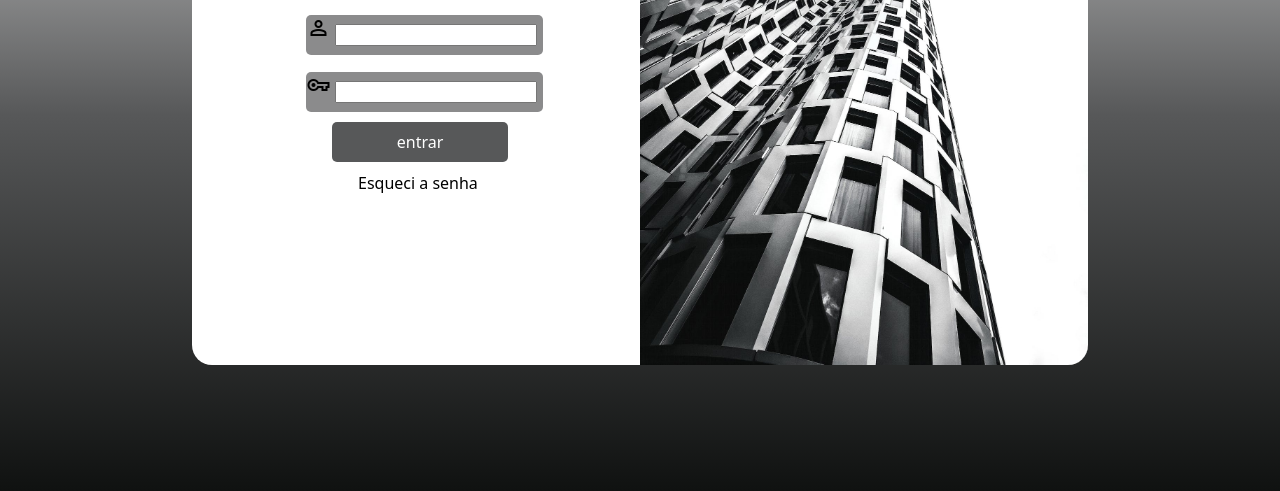
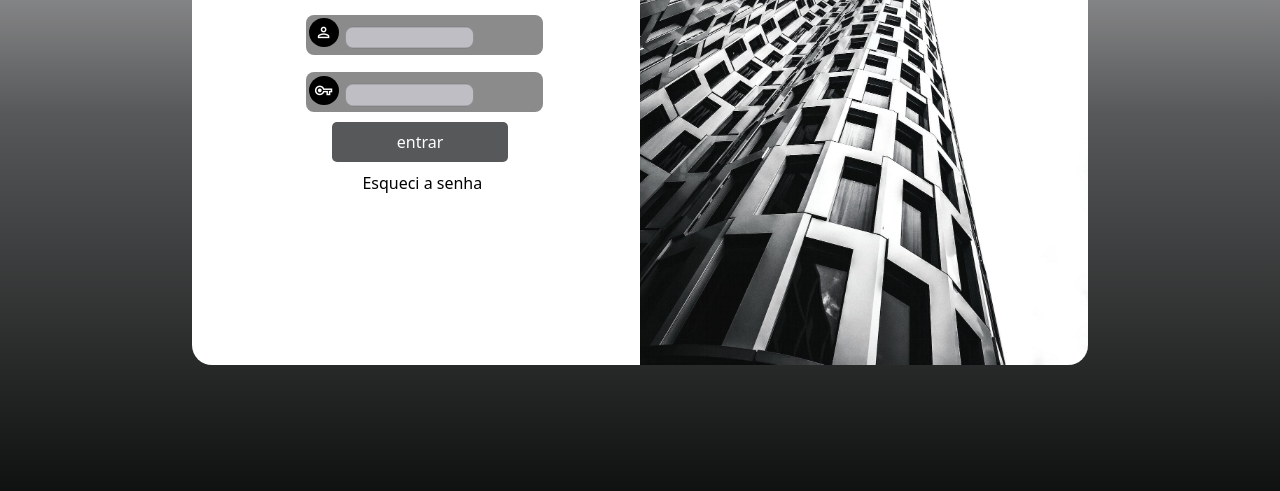
Before and after one commit to Rodrigo-Ralliele/Projeto-Login, a plain HTML site: page index.html in a window 1280 px wide. Shown: the part 285-776 px from the top of the page. Drawn offline with nearby package versions, Linux system fonts and the light colour scheme.

Commit message:
Finalização formulario

```diff
--- a/estilos/style.css
+++ b/estilos/style.css
@@ -79,6 +79,26 @@ div.campo > label {
 display: none;
 }
 
+div.campo >span {
+    color: white;
+    background-color: black;
+    font-size: 1.2em;
+    width: 30px;
+    padding: 5px;
+    border-radius: 100%;
+    margin: 1%;
+}
+
+div.campo > input {
+    background-color: rgb(190, 190, 196);
+    border: 1px solid rgba(0, 0, 0, 0.24);
+    border-radius: 8px;
+    padding: 4px;
+    width: calc(80% - 60px);
+    transform: translateY(2%);
+    height: 60%;
+}
+
 form > div.campo {
     display: block;
 background-color: #8B8B8C;
@@ -86,7 +106,7 @@ width: 100%;
 height: 40px;
 margin: 5px 0px;
 padding: 1px;
-border-radius: 5px;
+border-radius: 8px;
 
 }
 
@@ -116,7 +136,7 @@ a.botao {
     margin: auto;
     text-align: center;
     font-size: 1em;
-    width: 100%;
+    width: 98%;
     height: 40px;
     background-color: white;
     /* border: 1px solid #575859; */
```
